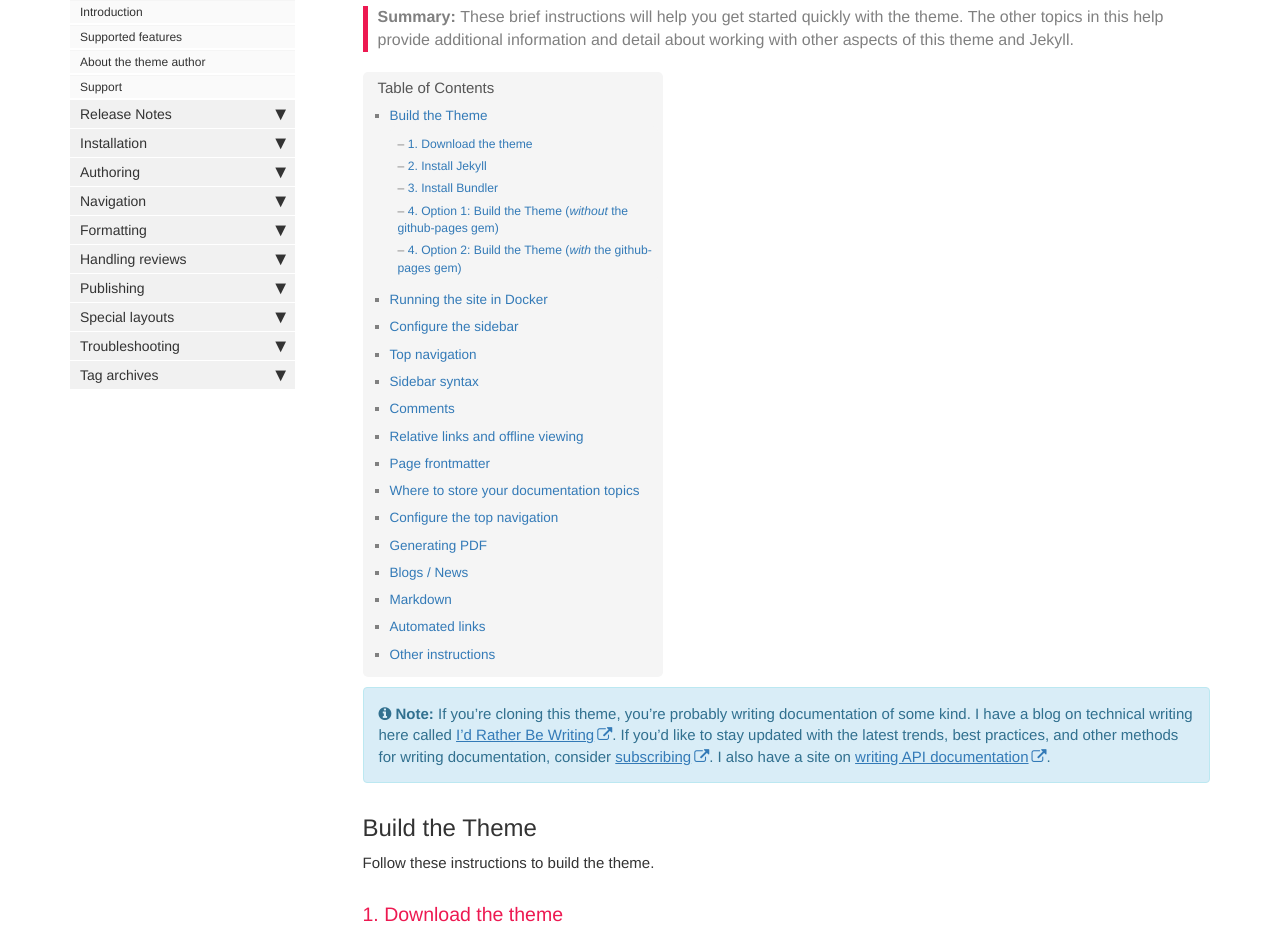
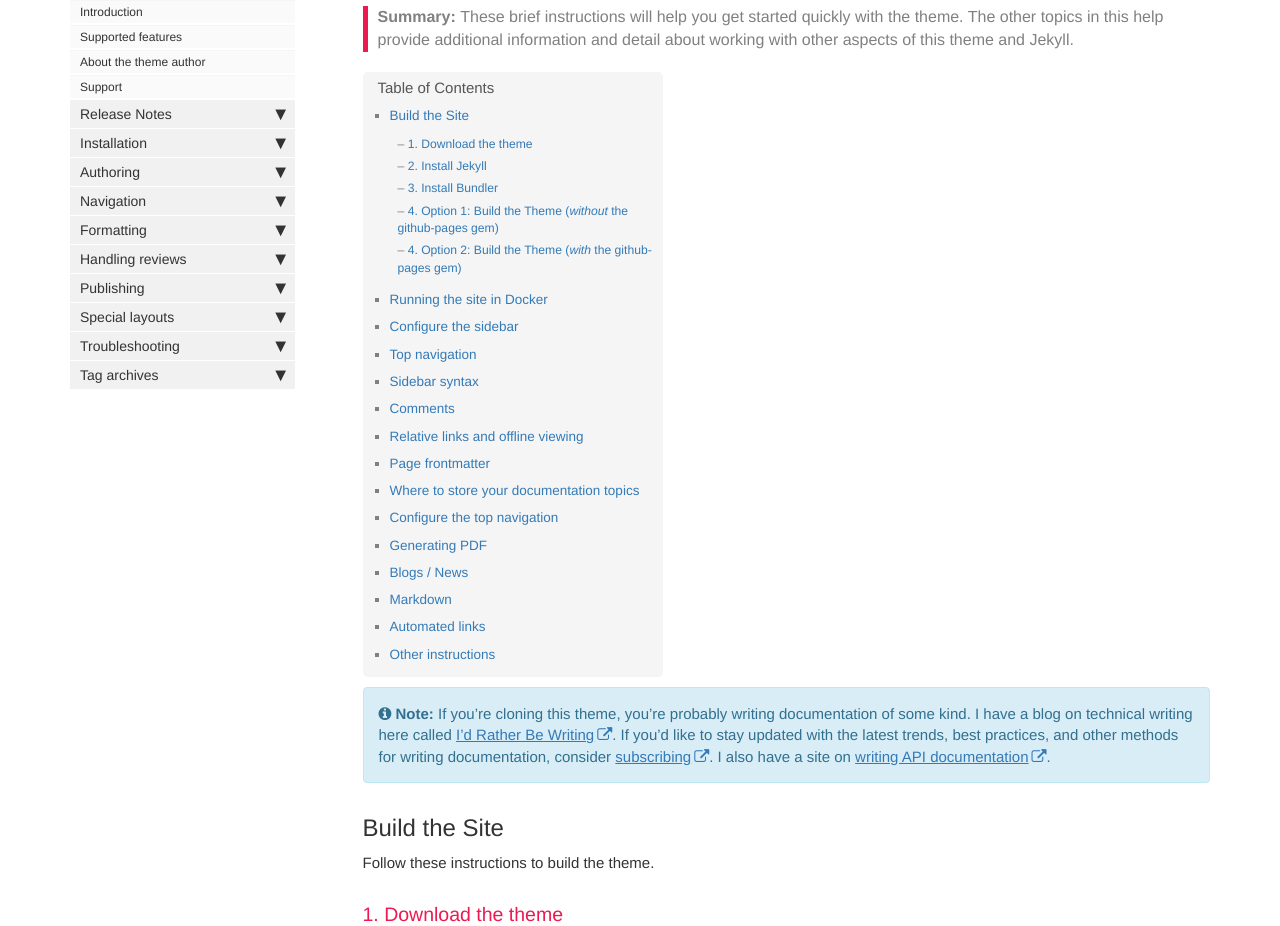
Before and after one commit to TonyBgithub/mydoctheme, a Jekyll site: the page built from index.md, in a window 1280 px wide and 1400 px high. Shown: the part 184-1110 px from the top of the window. Built offline with Jekyll 4.4.1, drawn with Linux system fonts in a browser that asks for light colours; comment, search, counter and statistics services are not loaded.

Commit message:
changing title

```diff
--- a/index.md
+++ b/index.md
@@ -9,7 +9,7 @@ summary: These brief instructions will help you get started quickly with the the
 
 {% include note.html content="If you're cloning this theme, you're probably writing documentation of some kind. I have a blog on technical writing here called <a alt='technical writing blog' href='http://idratherbewriting.com'>I'd Rather Be Writing</a>. If you'd like to stay updated with the latest trends, best practices, and other methods for writing documentation, consider <a href='https://tinyletter.com/tomjoht'>subscribing</a>. I also have a site on <a href='http://idratherbewriting.com/learnapidoc'>writing API documentation</a>." %}
 
-## Build the Theme
+## Build the Site
 
 Follow these instructions to build the theme.
 
```
